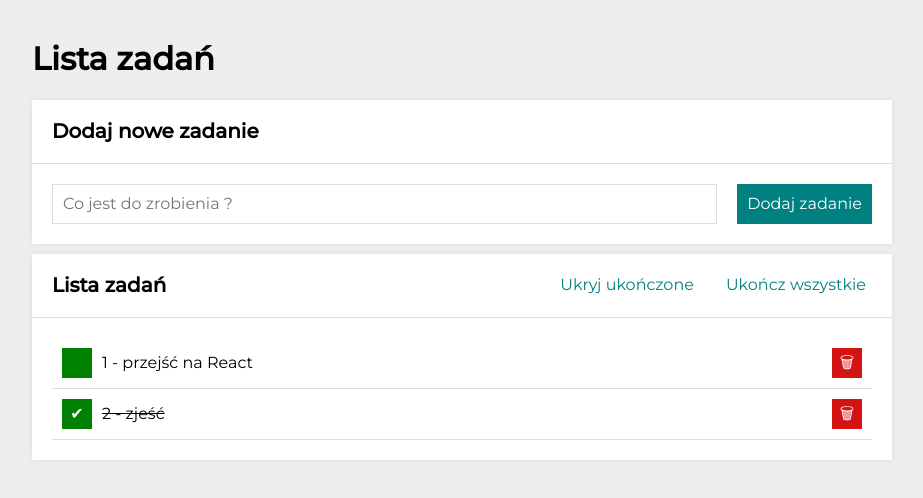
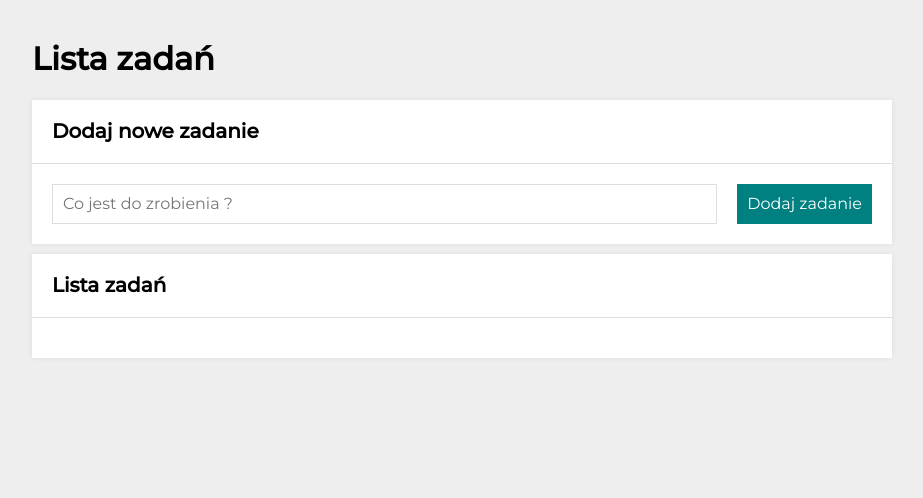
Before and after one commit to BrzozowskiSzymon/to-do-list-react, a React (Create React App) app: page / in a window 1280 px wide. Shown: the top 498 px of the page, without its empty margins (178-1101 px from the left). Built offline with nearby package versions, Linux system fonts and the light colour scheme.

Commit message:
add nem task minimal lenght added

```diff
--- a/src/App.js
+++ b/src/App.js
@@ -8,10 +8,7 @@ import Container from "./Container";
 
 function App() {
     const [hideDone, setHideDone] = useState(false);
-    const [tasks, setTasks] = useState([
-        { id: 1, content: "przejść na React", done: false },
-        { id: 2, content: "zjeść", done: true },
-    ]
+    const [tasks, setTasks] = useState([ ]
     );
 
     const toggleHideDone = () => {
--- a/src/Form/index.js
+++ b/src/Form/index.js
@@ -1,14 +1,17 @@
 import React, { useState } from "react";
 import "./style.css";
 
-const Form = ({addNewTask}) => {
+const Form = ({ addNewTask }) => {
     const [newTaskContent, setNewTaskContent] = useState("");
 
     const onFormSubmit = (event) => {
         event.preventDefault();
+        setNewTaskContent("");
+        if (newTaskContent.trim() === "") {
+            return;
+        }
         addNewTask(newTaskContent.trim());
-        setNewTaskContent("");
-    }
+    };
 
     return (
         <form className="form" onSubmit={onFormSubmit}>
@@ -16,9 +19,13 @@ const Form = ({addNewTask}) => {
                 value={newTaskContent}
                 className="form__input" type="text"
                 placeholder="Co jest do zrobienia ?"
-                onChange={( event ) => setNewTaskContent(event.target.value)}
+                onChange={(event) => setNewTaskContent(event.target.value)}
             />
-            <button className="form__button">Dodaj zadanie</button>
+            <button
+                className="form__button"
+            >
+                Dodaj zadanie
+            </button>
         </form>
     )
 };
```
